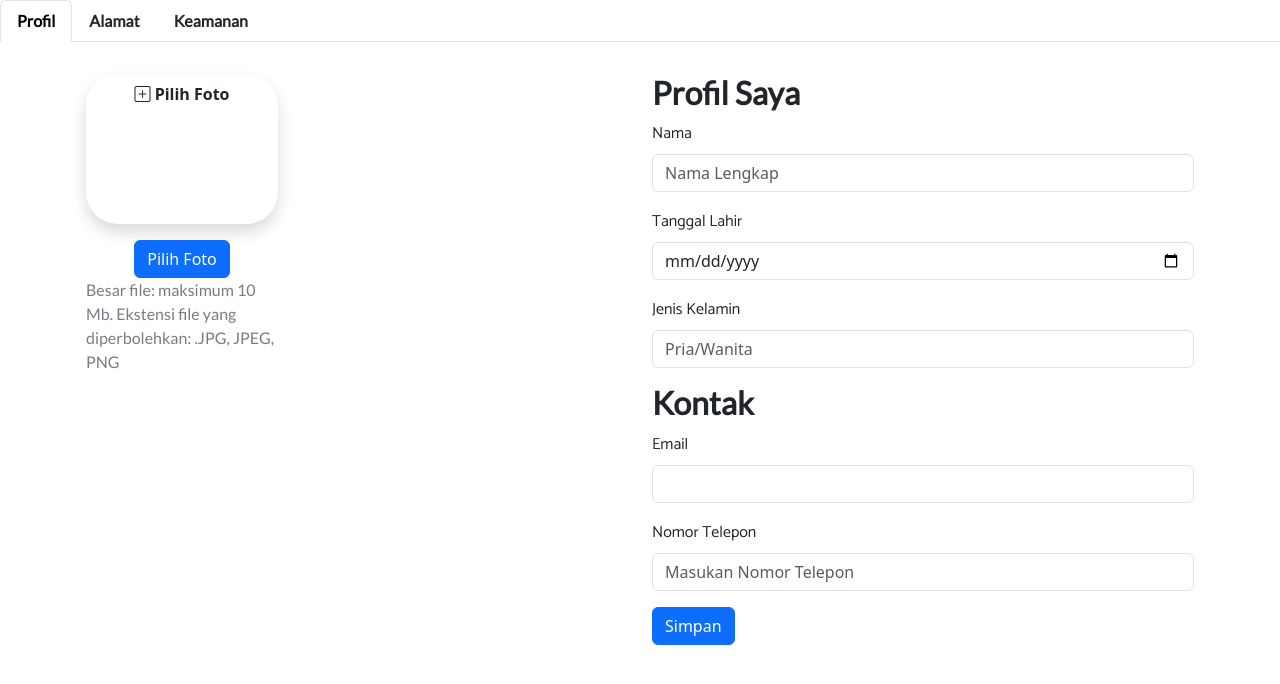
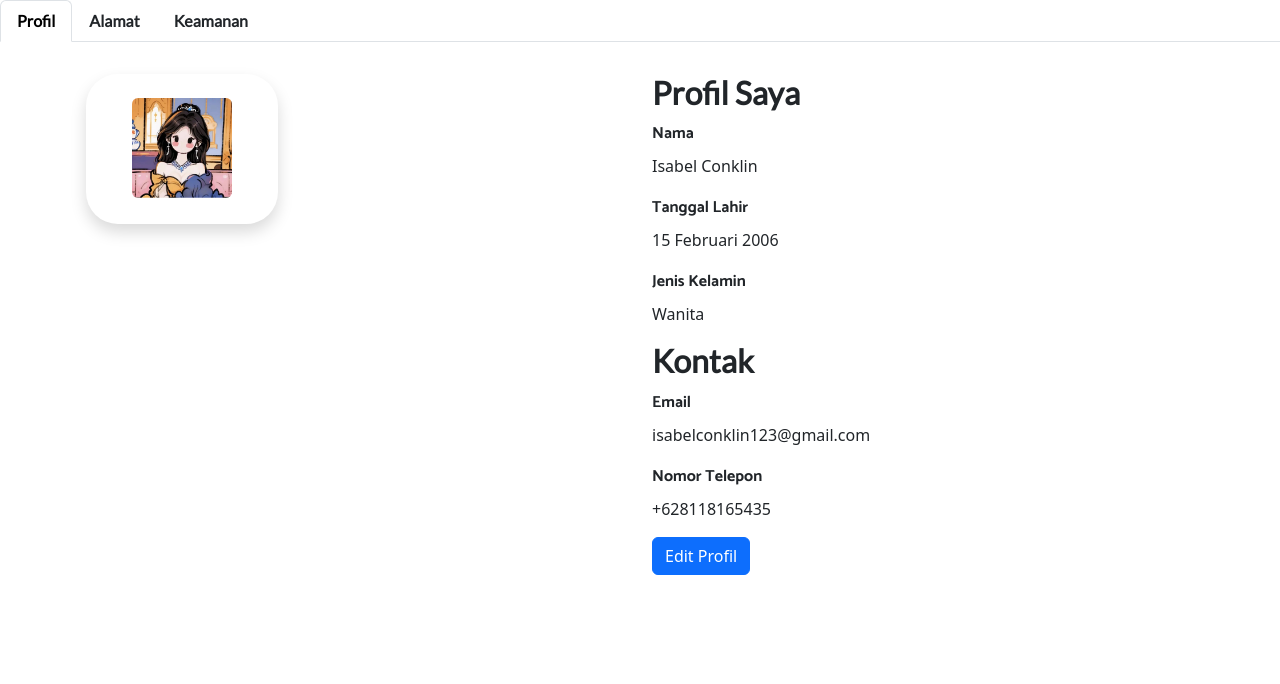
Before and after one commit to Rafifs-ops/Laundry-Klin, a plain HTML site: page profil/profil.html in a window 1280 px wide. Drawn offline with nearby package versions, Linux system fonts and the light colour scheme.

Commit message:
revisi 2

```diff
--- a/profil/profil.html
+++ b/profil/profil.html
@@ -56,21 +56,65 @@
     </ul>
     <!--navbar-->
 
+    <!--dummy profil-->
+    <div class="container mt-3 p-3" id="dummy-profil">
+        <div class="row">
+            <div class="col text-center ms-auto">
+                <div style="width: 12rem;">
+                    <div class=" shadow p-2 rounded-5 mb-3" style="height: 150px;">
+                        <img src="../assets/foto-profil.png" alt=""  width="100" height="100" class="my-3 rounded">
+                    </div>
+                </div>
+            </div>
+            <div class="col">
+                <form>
+                    <h2 class="lato-regular fw-bold">Profil Saya</h2>
+                    <div class="mb-3">
+                        <label for="dummy-nama-user" class="form-label catamaran-font fw-bold">Nama</label>
+                        <p id="dummy-nama-user">Isabel Conklin</p>
+                    </div>
+                    <div class="mb-3">
+                        <label for="t dummy-tgl-lahir-user" class="form-label catamaran-font fw-bold">Tanggal Lahir</label>
+                        <p id=" dummy-tgl-lahir-user">15 Februari 2006</p>
+                    </div>
+                    <div class="mb-3">
+                        <label for="dummy-jenis-user" class="form-label catamaran-font fw-bold">Jenis Kelamin</label>
+                        <p id=" dummy-jenis-user">Wanita</p>
+                    </div>
+                    <h2 class="lato-regular fw-bold">Kontak</h2>
+                    <div class="mb-3">
+                        <label for="dummy-email-user" class="form-label catamaran-font fw-bold">Email</label>
+                        <p id="dummy-email-user">isabelconklin123@gmail.com</p>
+                    </div>
+                    <div class="mb-3">
+                        <label for="dummy-no-telp-user" class="form-label catamaran-font fw-bold">Nomor Telepon</label>
+                        <p id="dummy-no-telp-user">+628118165435</p>
+                    </div>
+                    <button type="button" class="btn btn-primary" onclick="editProfil()">Edit Profil</button>
+                </form>
+            </div>
+        </div>
+        <div class="row">
+            <div class="col-md-7"></div>
+        </div>
+    </div>
+    <!--dummy profil-->
+
     <!--profil-->
-    <div class="container mt-3 p-3">
+    <div class="container mt-3 p-3 d-none" id="edit-profil">
         <div class="row">
             <div class="col text-center ms-auto">
                 <div style="width: 12rem;">
                     <div class=" shadow p-2 rounded-5 mb-3" style="height: 150px;">
                         <p class="fw-bold" id="title-img-plc"><i class="bi bi-plus-square"></i> Pilih Foto</p>
-                        <img src="" alt="" id="selectedImage" width="100" height="100" class="d-none">
+                        <img src="" alt="" id="selectedImage" width="100" height="100" class="my-3 rounded d-none">
                     </div>
                     <div data-mdb-ripple-init class="btn btn-primary btn-rounded" id="tbl-pilih-foto">
                         <label for="foto-profil">Pilih Foto</label>
                         <input type="file" class="form-control d-none" id="foto-profil"
                         onchange="displaySelectedImage(event, 'selectedImage')" />
                     </div>
-                    <p class="text-start lato-regular" id="ket-img-profil" style="color: #777C85;">Besar file: maksimum 10 Mb. Ekstensi file yang diperbolehkan: .JPG, JPEG, PNG</p>
+                    <p class="text-start lato-regular mt-3" id="ket-img-profil" style="color: #777C85;">Besar file: maksimum 10 Mb. Ekstensi file yang diperbolehkan: .JPG, JPEG, PNG</p>
                 </div>
             </div>
             <div class="col">
@@ -97,7 +141,7 @@
                         <label for="no-telp-user" class="form-label catamaran-font">Nomor Telepon</label>
                         <input type="tel" class="form-control" id="no-telp-user" placeholder="Masukan Nomor Telepon">
                     </div>
-                    <button type="submit" class="btn btn-primary">Simpan</button>
+                    <p><button type="submit" class="btn btn-primary">Simpan</button> <button type="button" class="btn btn-primary" onclick="batalEditProfil()">Batal</button></p>
                 </form>
             </div>
         </div>
@@ -108,6 +152,8 @@
     <!--profil-->
 
     <script>
+
+        // Proses foto profil
         function displaySelectedImage(event, elementId) {
             const selectedImage = document.getElementById(elementId);
             const fileInput = event.target;
@@ -129,6 +175,22 @@
                 reader.readAsDataURL(fileInput.files[0]);
             }
         }
+
+        // Display profil
+        const dummyProfile = document.getElementById('dummy-profil')
+        const editProfile = document.getElementById('edit-profil')
+
+        // Fungsi tombol edit profil
+        function editProfil() {
+            dummyProfile.classList.add('d-none')
+            editProfile.classList.remove('d-none')
+        }
+
+        // Fungsi tombol  batal edit profil
+        function batalEditProfil() {
+            dummyProfile.classList.remove('d-none')
+            editProfile.classList.add('d-none')
+        }
     </script>
 
 
```
